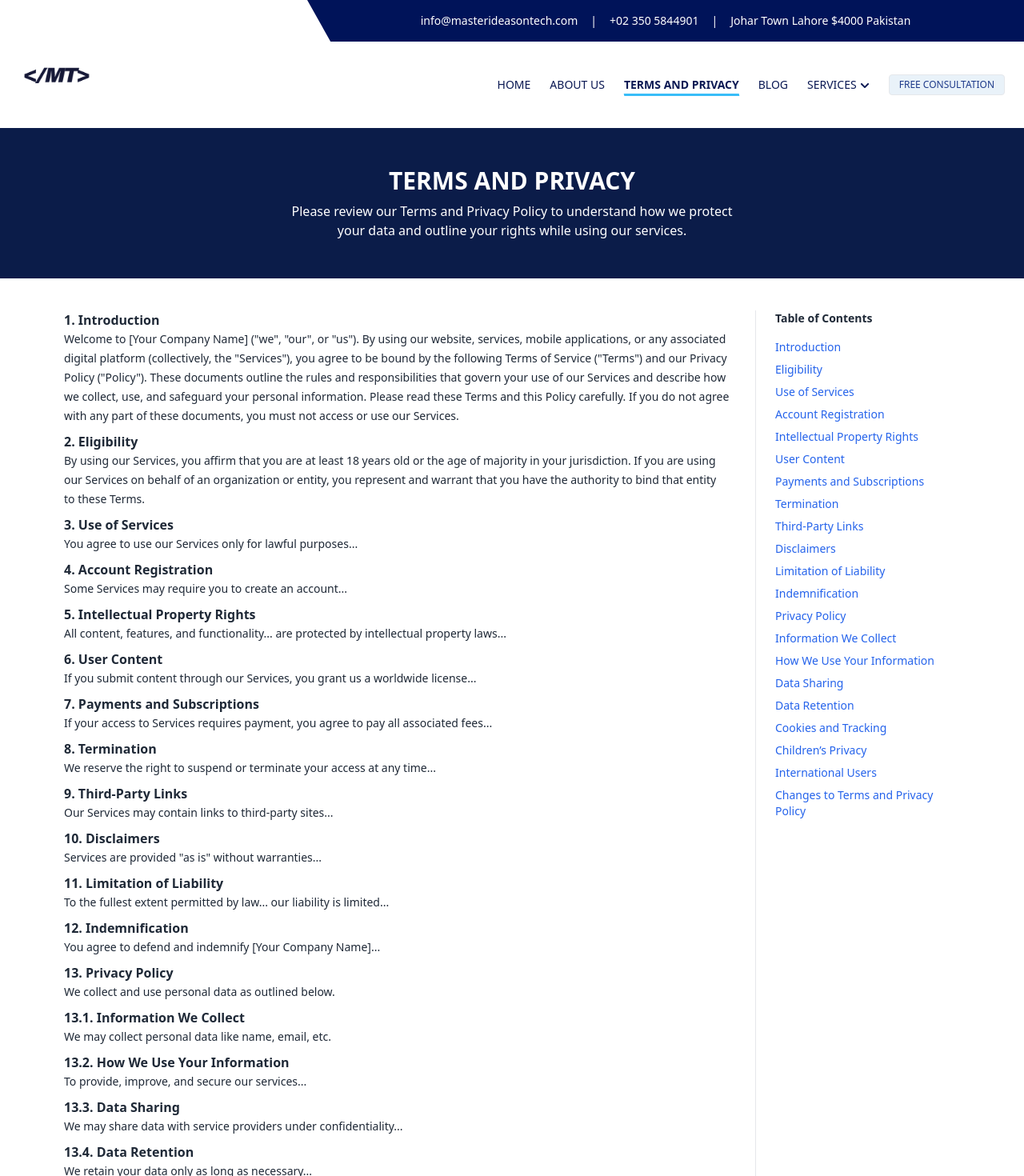
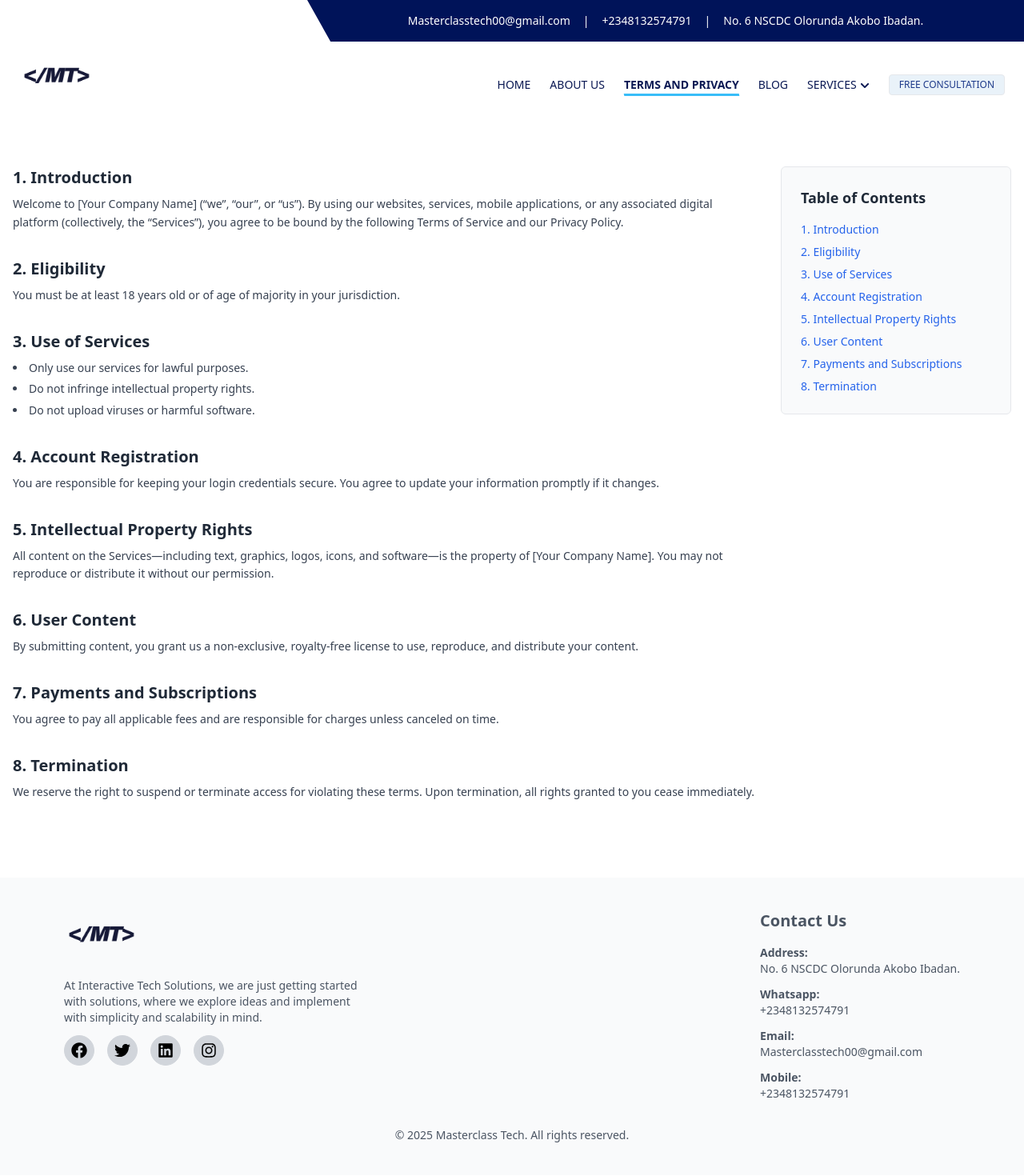
Before and after one commit to dazzycode/masterclasstech, a React (Create React App) app: page /privacy in a window 1280 px wide. Shown: the top 1470 px of the page at 80% size. Built offline with nearby package versions, Linux system fonts and the light colour scheme; what tailwind-clip-path would draw is missing.

Commit message:
Update consultation page and services section

```diff
--- a/src/pages/AboutPage.jsx
+++ b/src/pages/AboutPage.jsx
@@ -36,11 +36,12 @@ const navLinks = [
 
   <div className="absolute top-0 right-0 w-full sm:w-[70%] h-full flex items-center justify-center text-white text-[10px] sm:text-xs md:text-sm z-10 px-2">
     <div className="flex flex-wrap gap-1 sm:gap-4 items-center justify-center text-center leading-tight">
-      <span>info@masterideasontech.com</span>
+      <span>Masterclasstech00@gmail.com</span>
       <span className="hidden sm:inline">|</span>
-      <span>+02 350 5844901</span>
+      <span>+2348132574791</span>
       <span className="hidden sm:inline">|</span>
-      <span className="whitespace-nowrap hidden xs:inline sm:inline">Johar Town Lahore $4000 Pakistan</span>
+      <span className="whitespace-nowrap hidden xs:inline sm:inline">No. 6 NSCDC Olorunda Akobo Ibadan.
+</span>
     </div>
   </div>
 </div>
@@ -304,33 +305,26 @@ const navLinks = [
 
   <p className="mb-3">
     <strong>Address:</strong><br />
-    Jaffer Town Lahore
+No. 6 NSCDC Olorunda Akobo Ibadan.
   </p>
 
+
+
   <p className="mb-3">
-    <strong>WhatsApp Number:</strong><br />
-    54000
-  </p>
+    <strong>Whatsapp:</strong><br />
++2348132574791  </p>
 
   <p className="mb-3">
     <strong>Email:</strong><br />
-    Pakistan
-  </p>
-
-  <p className="mb-3">
-    <strong>Phone:</strong><br />
-    interactivetech@gmail.com
-  </p>
+Masterclasstech00@gmail.com  </p>
 
   <p>
     <strong>Mobile:</strong><br />
-    +92 300 1234567
-  </p>
++2348132574791  </p>
 </div>
 
         </div>
-        <div className="text-center mt-8">© 2025 Inter
-active Tech Solutions. All rights reserved.</div>
+        <div className="text-center mt-8">© 2025 Masterclass Tech. All rights reserved.</div>
       </footer>
     </div></div>
   );
--- a/src/pages/ConsultationPage.jsx
+++ b/src/pages/ConsultationPage.jsx
@@ -93,11 +93,12 @@ const services = [
 
   <div className="absolute top-0 right-0 w-full sm:w-[70%] h-full flex items-center justify-center text-white text-[10px] sm:text-xs md:text-sm z-10 px-2">
     <div className="flex flex-wrap gap-1 sm:gap-4 items-center justify-center text-center leading-tight">
-      <span>info@masterideasontech.com</span>
+       <span>Masterclasstech00@gmail.com</span>
       <span className="hidden sm:inline">|</span>
-      <span>+02 350 5844901</span>
+      <span>+2348132574791</span>
       <span className="hidden sm:inline">|</span>
-      <span className="whitespace-nowrap hidden xs:inline sm:inline">Johar Town Lahore $4000 Pakistan</span>
+      <span className="whitespace-nowrap hidden xs:inline sm:inline">No. 6 NSCDC Olorunda Akobo Ibadan.
+</span>
     </div>
   </div>
 </div>
@@ -398,7 +399,7 @@ const services = [
           />
           <button
             type="submit"
-            className="bg-blue-900 text-white py-3 px-6 rounded-lg mt-2
+            className="bg-blue-900 text-white py-2 px-6 rounded-lg mt-2
 hover:bg-blue-800"
           >
             Book Consultation
@@ -438,18 +439,31 @@ hover:bg-blue-800"
             </div>
           </div>
 
-          <div>
-            <h2 className="font-bold text-xl mb-4">Contact Us</h2>
-            <p className="mb-3"><strong>Address:</strong><br />Jaffer Town Lahore</p>
-            <p className="mb-3"><strong>WhatsApp Number:</strong><br />54000</p>
-            <p className="mb-3"><strong>Email:</strong><br />interactivetech@gmail.com</p>
-            <p className="mb-3"><strong>Phone:</strong><br />Pakistan</p>
-            <p><strong>Mobile:</strong><br />+92 300 1234567</p>
-          </div>
-        </div>
-        <div className="text-center mt-8">
-          © 2025 Interactive Tech Solutions. All rights reserved.
-        </div>
+           <div>
+  <h2 className=" font-bold text-xl mb-4">Contact Us</h2>
+
+  <p className="mb-3">
+    <strong>Address:</strong><br />
+No. 6 NSCDC Olorunda Akobo Ibadan.
+  </p>
+
+
+
+  <p className="mb-3">
+    <strong>Whatsapp:</strong><br />
++2348132574791  </p>
+
+  <p className="mb-3">
+    <strong>Email:</strong><br />
+Masterclasstech00@gmail.com  </p>
+
+  <p>
+    <strong>Mobile:</strong><br />
++2348132574791  </p>
+</div>
+
+        </div>
+        <div className="text-center mt-8">© 2025 Masterclass Tech. All rights reserved.</div>
       </footer>
     </div>
   );
--- a/src/pages/LandinPage.jsx
+++ b/src/pages/LandinPage.jsx
@@ -21,6 +21,7 @@ const LandingPage = () => {
   const [menuOpen, setMenuOpen] = useState(false);
    const [mobileDropdownOpen, setMobileDropdownOpen] = useState(false);
    const location = useLocation();
+
 const navLinks = [
   { name: "HOME", path: "/" },
   { name: "ABOUT US", path: "/about" },
@@ -104,31 +105,45 @@ const navLinks = [
 
 const team = [
    {
-    name: "Osaka Shore",
-    role: "Frontend Developer",
+    name: "Peter Abiola",
+    role: " Director",
     img: "/team1.png",
   },
   {
-    name: "Osaka Obas",
+    name: "Idris Ayobami",
+    role: "Mobile Developer",
+    img: "/team2.png",
+  },
+
+  {
+    name: "Omaka Okoro ",
     role: "Backend Developer",
     img: "/team2.png",
   },
+
    {
-    name: "Peter Aloko",
-    role: "Project Manager",
-    img: "/team2.png",
+    name: "Abdulazeez",
+    role: " Senior Frontend Developer",
+    img: "/team1.png",
   },
    {
-    name: "SARAH DOE",
-    role: "Media Developer",
+    name: "Zainab Bello",
+    role: " Junior Frontend Developer",
+    img: "/team1.png",
+  },
+  {
+    name: "Emmanuel Ogbe",
+    role: " UI/UX Designer",
     img: "/team3.png",
   },
   {
-    name: "SARAH DOE",
-    role: "UI/UX Designer",
+    name: "Victoria Adeola",
+    role: "Project Manager",
     img: "team2.png",
   },
 ];
+const firstChunk = team.slice(0, 5); // First 5 for xl
+const remainingChunk = team.slice(5); // Remaining for second row
   return (
     <div className="font-sans">
       {/* ========= WRAPPED HEADER START ========= */}
@@ -146,11 +161,12 @@ const team = [
 
   <div className="absolute top-0 right-0 w-full sm:w-[70%] h-full flex items-center justify-center text-white text-[10px] sm:text-xs md:text-sm z-10 px-2">
     <div className="flex flex-wrap gap-1 sm:gap-4 items-center justify-center text-center leading-tight">
-      <span>info@masterideasontech.com</span>
+      <span>Masterclasstech00@gmail.com</span>
       <span className="hidden sm:inline">|</span>
-      <span>+02 350 5844901</span>
+      <span>+2348132574791</span>
       <span className="hidden sm:inline">|</span>
-      <span className="whitespace-nowrap hidden xs:inline sm:inline">Johar Town Lahore $4000 Pakistan</span>
+      <span className="whitespace-nowrap hidden xs:inline sm:inline">No. 6 NSCDC Olorunda Akobo Ibadan.
+</span>
     </div>
   </div>
 </div>
@@ -642,8 +658,10 @@ const team = [
     Our certified experts
   </h2>
 
-<div className="grid grid-cols-1 sm:grid-cols-2 md:grid-cols-3 lg:grid-cols-4 xl:grid-cols-5 gap-6 max-w-6xl mx-auto px-4">
-    {team.map((person, i) => (
+  <div className="max-w-6xl mx-auto px-4 space-y-8">
+    {/* Top Grid (5 on xl, 4 on lg, responsive) */}
+    <div className="grid grid-cols-1 sm:grid-cols-2 md:grid-cols-3 lg:grid-cols-4 xl:grid-cols-5 gap-6">
+      {firstChunk.map((person, i) => (
         <div
           key={i}
           className="bg-[#f8f9fb] rounded-lg shadow-md p-4 sm:p-5 w-full max-w-[300px] mx-auto transform transition duration-300 hover:scale-105 hover:shadow-lg"
@@ -669,6 +687,40 @@ const team = [
         </div>
       ))}
     </div>
+
+    {/* Second Row Centered */}
+    {remainingChunk.length > 0 && (
+      <div className="flex flex-wrap justify-center gap-6">
+        {remainingChunk.map((person, i) => (
+          <div
+            key={i}
+            className="bg-[#f8f9fb] rounded-lg shadow-md p-4 sm:p-5 w-full max-w-[300px] transform transition duration-300 hover:scale-105 hover:shadow-lg"
+          >
+            <img
+              src={person.img}
+              alt={person.name}
+              className="w-full h-[150px] object-cover rounded-md mb-4"
+            />
+            <p className="font-semibold text-sm sm:text-base">{person.name}</p>
+            <p className="text-xs text-gray-500 mb-4">{person.role}</p>
+
+            <div className="flex justify-center gap-2">
+              {[FaFacebookF, FaLinkedinIn, FaTwitter].map((Icon, idx) => (
+                <div
+                  key={idx}
+                  className="w-6 h-6 sm:w-7 sm:h-7 flex items-center justify-center rounded-full border border-blue-500 text-blue-500 hover:bg-blue-500 hover:text-white transition duration-300 cursor-pointer"
+                >
+                  <Icon size={10} className="sm:size-3" />
+                </div>
+              ))}
+            </div>
+          </div>
+        ))}
+      </div>
+    )}
+  </div>
+
+
 </section>
 
 
@@ -731,33 +783,26 @@ const team = [
 
   <p className="mb-3">
     <strong>Address:</strong><br />
-        Jaffer Town Lahore
+No. 6 NSCDC Olorunda Akobo Ibadan.
   </p>
 
+
+
   <p className="mb-3">
-        <strong>WhatsApp Number:</strong><br />
-        54000
-      </p>
+    <strong>Whatsapp:</strong><br />
++2348132574791  </p>
 
   <p className="mb-3">
     <strong>Email:</strong><br />
-        Pakistan
-      </p>
-
-      <p className="mb-3">
-        <strong>Phone:</strong><br />
-        interactivetech@gmail.com
-      </p>
+Masterclasstech00@gmail.com  </p>
 
   <p>
     <strong>Mobile:</strong><br />
-        +92 300 1234567
-      </p>
++2348132574791  </p>
 </div>
 
         </div>
-            <div className="text-center mt-8">© 2025 Inter
-    active Tech Solutions. All rights reserved.</div>
+        <div className="text-center mt-8">© 2025 Masterclass Tech. All rights reserved.</div>
           </footer>
     </div>
 
--- a/src/pages/PrivacyPage.jsx
+++ b/src/pages/PrivacyPage.jsx
@@ -17,6 +17,23 @@ const navLinks = [
   { name: "TERMS AND PRIVACY", path: "/privacy" },
   { name: "BLOG", path: "#" },
 ];
+const sections = [
+    { id: "introduction", title: "1. Introduction", content: `Welcome to [Your Company Name] (“we”, “our”, or “us”). By using our websites, services, mobile applications, or any associated digital platform (collectively, the “Services”), you agree to be bound by the following Terms of Service and our Privacy Policy.` },
+    { id: "eligibility", title: "2. Eligibility", content: `You must be at least 18 years old or of age of majority in your jurisdiction.` },
+    { id: "use", title: "3. Use of Services", content: (
+      <ul className="list-disc list-inside space-y-1">
+        <li>Only use our services for lawful purposes.</li>
+        <li>Do not infringe intellectual property rights.</li>
+        <li>Do not upload viruses or harmful software.</li>
+      </ul>
+    )},
+    { id: "account", title: "4. Account Registration", content: `You are responsible for keeping your login credentials secure. You agree to update your information promptly if it changes.` },
+    { id: "ip", title: "5. Intellectual Property Rights", content: `All content on the Services—including text, graphics, logos, icons, and software—is the property of [Your Company Name]. You may not reproduce or distribute it without our permission.` },
+    { id: "content", title: "6. User Content", content: `By submitting content, you grant us a non-exclusive, royalty-free license to use, reproduce, and distribute your content.` },
+    { id: "payments", title: "7. Payments and Subscriptions", content: `You agree to pay all applicable fees and are responsible for charges unless canceled on time.` },
+    { id: "termination", title: "8. Termination", content: `We reserve the right to suspend or terminate access for violating these terms. Upon termination, all rights granted to you cease immediately.` },
+  ];
+
   return (
     <div className="min-h-screen bg-white text-gray-800">
       {/* Top Nav */}
@@ -36,11 +53,12 @@ const navLinks = [
 
   <div className="absolute top-0 right-0 w-full sm:w-[70%] h-full flex items-center justify-center text-white text-[10px] sm:text-xs md:text-sm z-10 px-2">
     <div className="flex flex-wrap gap-1 sm:gap-4 items-center justify-center text-center leading-tight">
-      <span>info@masterideasontech.com</span>
+      <span>Masterclasstech00@gmail.com</span>
       <span className="hidden sm:inline">|</span>
-      <span>+02 350 5844901</span>
+      <span>+2348132574791</span>
       <span className="hidden sm:inline">|</span>
-      <span className="whitespace-nowrap hidden xs:inline sm:inline">Johar Town Lahore $4000 Pakistan</span>
+      <span className="whitespace-nowrap hidden xs:inline sm:inline">No. 6 NSCDC Olorunda Akobo Ibadan.
+</span>
     </div>
   </div>
 </div>
@@ -181,152 +199,37 @@ const navLinks = [
 
       {/* Main Section */}
 
-    <div className="bg-white text-gray-800 font-sans">
-      {/* Header Section */}
-      <div className="bg-[#0B1C49] text-white py-12 px-4 text-center">
-        <h1 className="text-3xl font-bold mb-2">TERMS AND PRIVACY</h1>
-        <p className="max-w-xl mx-auto">
-          Please review our Terms and Privacy Policy to understand how we protect your data
-          and outline your rights while using our services.
-        </p>
-      </div>
 
-      {/* Main Content */}
-      <div className="max-w-6xl mx-auto px-4 py-10 flex flex-col lg:flex-row gap-8">
-        {/* Left: Terms Content */}
-        <div className="flex-1 space-y-2 text-sm leading-6">
-          {[
-            {
-              title: "1. Introduction",
-              content: `Welcome to [Your Company Name] ("we", "our", or "us"). By using our website, services, mobile applications, or any associated digital platform (collectively, the "Services"), you agree to be bound by the following Terms of Service ("Terms") and our Privacy Policy ("Policy"). These documents outline the rules and responsibilities that govern your use of our Services and describe how we collect, use, and safeguard your personal information.
-Please read these Terms and this Policy carefully. If you do not agree with any part of these documents, you must not access or use our Services.`
-            },
-            {
-              title: "2. Eligibility",
-              content: `By using our Services, you affirm that you are at least 18 years old or the age of majority in your jurisdiction. If you are using our Services on behalf of an organization or entity, you represent and warrant that you have the authority to bind that entity to these Terms.`
-            },
-            {
-              title: "3. Use of Services",
-              content: `You agree to use our Services only for lawful purposes...`
-            },
-            {
-              title: "4. Account Registration",
-              content: `Some Services may require you to create an account...`
-            },
-            {
-              title: "5. Intellectual Property Rights",
-              content: `All content, features, and functionality... are protected by intellectual property laws...`
-            },
-            {
-              title: "6. User Content",
-              content: `If you submit content through our Services, you grant us a worldwide license...`
-            },
-            {
-              title: "7. Payments and Subscriptions",
-              content: `If your access to Services requires payment, you agree to pay all associated fees...`
-            },
-            {
-              title: "8. Termination",
-              content: `We reserve the right to suspend or terminate your access at any time...`
-            },
-            {
-              title: "9. Third-Party Links",
-              content: `Our Services may contain links to third-party sites...`
-            },
-            {
-              title: "10. Disclaimers",
-              content: `Services are provided "as is" without warranties...`
-            },
-            {
-              title: "11. Limitation of Liability",
-              content: `To the fullest extent permitted by law... our liability is limited...`
-            },
-            {
-              title: "12. Indemnification",
-              content: `You agree to defend and indemnify [Your Company Name]...`
-            },
-            {
-              title: "13. Privacy Policy",
-              content: `We collect and use personal data as outlined below.`
-            },
-            {
-              title: "13.1. Information We Collect",
-              content: `We may collect personal data like name, email, etc.`
-            },
-            {
-              title: "13.2. How We Use Your Information",
-              content: `To provide, improve, and secure our services...`
-            },
-            {
-              title: "13.3. Data Sharing",
-              content: `We may share data with service providers under confidentiality...`
-            },
-            {
-              title: "13.4. Data Retention",
-              content: `We retain your data only as long as necessary...`
-            },
-            {
-              title: "13.5. Cookies and Tracking",
-              content: `We may use cookies to enhance user experience.`
-            },
-            {
-              title: "13.6. Children’s Privacy",
-              content: `Our Services are not intended for users under 13.`
-            },
-            {
-              title: "13.7. International Users",
-              content: `Your data may be processed outside your home country...`
-            },
-            {
-              title: "14. Changes to Terms and Privacy Policy",
-              content: `We may update our Terms and Policy. Please review regularly.`
-            },
-          ].map((section, index) => (
-            <div key={index} id={`section-${index}`}>
-              <h2 className="font-semibold text-base ">{section.title}</h2>
-              <p>{section.content}</p>
-            </div>
+
+    <div className="max-w-7xl mx-auto px-4 py-12 grid grid-cols-1 lg:grid-cols-4 gap-8">
+
+      {/* Main Terms Section */}
+      <div className="lg:col-span-3 space-y-8">
+        {sections.map((section) => (
+          <section key={section.id} id={section.id}>
+            <h2 className="text-xl font-bold mb-2">{section.title}</h2>
+            <div className="text-gray-700 text-sm leading-relaxed">{section.content}</div>
+          </section>
         ))}
       </div>
 
-        {/* Right: Table of Contents */}
-        <aside className="lg:w-64 lg:sticky lg:top-24 text-sm border-l pl-6 hidden lg:block">
-          <h3 className="font-semibold mb-4">Table of Contents</h3>
-          <ul className="space-y-2">
-            {[
-              "Introduction",
-              "Eligibility",
-              "Use of Services",
-              "Account Registration",
-              "Intellectual Property Rights",
-              "User Content",
-              "Payments and Subscriptions",
-              "Termination",
-              "Third-Party Links",
-              "Disclaimers",
-              "Limitation of Liability",
-              "Indemnification",
-              "Privacy Policy",
-              "Information We Collect",
-              "How We Use Your Information",
-              "Data Sharing",
-              "Data Retention",
-              "Cookies and Tracking",
-              "Children’s Privacy",
-              "International Users",
-              "Changes to Terms and Privacy Policy"
-            ].map((item, i) => (
-              <li key={i}>
-                <a href={`#section-${i}`} className="text-blue-600 hover:underline">
-
-          {item}
+      {/* Sidebar Table of Contents */}
+      <aside className="lg:col-span-1 bg-gray-50 border border-gray-200 p-6 rounded-md sticky top-6 h-fit">
+        <h3 className="text-lg font-semibold mb-4">Table of Contents</h3>
+        <ul className="space-y-2 text-sm text-blue-600">
+          {sections.map((section) => (
+            <li key={section.id}>
+              <a href={`#${section.id}`} className="hover:underline">
+                {section.title}
               </a>
             </li>
           ))}
         </ul>
       </aside>
+
     </div>
-    </div>
+
+
  {/* Footer */}
       <footer className="bg-gray-50 mt-12 py-10 text-sm text-gray-600">
         <div className="max-w-6xl mx-auto px-4 md:flex justify-between">
@@ -376,33 +279,26 @@ Please read these Terms and this Policy carefully. If you do not agree with any
 
   <p className="mb-3">
     <strong>Address:</strong><br />
-    Jaffer Town Lahore
+No. 6 NSCDC Olorunda Akobo Ibadan.
   </p>
 
+
+
   <p className="mb-3">
-    <strong>WhatsApp Number:</strong><br />
-    54000
-  </p>
+    <strong>Whatsapp:</strong><br />
++2348132574791  </p>
 
   <p className="mb-3">
     <strong>Email:</strong><br />
-    Pakistan
-  </p>
-
-  <p className="mb-3">
-    <strong>Phone:</strong><br />
-    interactivetech@gmail.com
-  </p>
+Masterclasstech00@gmail.com  </p>
 
   <p>
     <strong>Mobile:</strong><br />
-    +92 300 1234567
-  </p>
++2348132574791  </p>
 </div>
 
         </div>
-        <div className="text-center mt-8">© 2025 Inter
-active Tech Solutions. All rights reserved.</div>
+        <div className="text-center mt-8">© 2025 Masterclass Tech. All rights reserved.</div>
       </footer>
     </div></div>
   );
--- a/src/pages/ServicePage.jsx
+++ b/src/pages/ServicePage.jsx
@@ -40,11 +40,12 @@ export default function ServicePage() {
 
   <div className="absolute top-0 right-0 w-full sm:w-[70%] h-full flex items-center justify-center text-white text-[10px] sm:text-xs md:text-sm z-10 px-2">
     <div className="flex flex-wrap gap-1 sm:gap-4 items-center justify-center text-center leading-tight">
-      <span>info@masterideasontech.com</span>
+      <span>Masterclasstech00@gmail.com</span>
       <span className="hidden sm:inline">|</span>
-      <span>+02 350 5844901</span>
+      <span>+2348132574791</span>
       <span className="hidden sm:inline">|</span>
-      <span className="whitespace-nowrap hidden xs:inline sm:inline">Johar Town Lahore $4000 Pakistan</span>
+      <span className="whitespace-nowrap hidden xs:inline sm:inline">No. 6 NSCDC Olorunda Akobo Ibadan.
+</span>
     </div>
   </div>
 </div>
@@ -500,38 +501,31 @@ We design and develop high-performance mobile apps that bring your ideas to life
             </div>
           </div>
 
-         <div>
+        <div>
   <h2 className=" font-bold text-xl mb-4">Contact Us</h2>
 
   <p className="mb-3">
     <strong>Address:</strong><br />
-    Jaffer Town Lahore
+No. 6 NSCDC Olorunda Akobo Ibadan.
   </p>
 
+
+
   <p className="mb-3">
-    <strong>WhatsApp Number:</strong><br />
-    54000
-  </p>
+    <strong>Whatsapp:</strong><br />
++2348132574791  </p>
 
   <p className="mb-3">
     <strong>Email:</strong><br />
-    Pakistan
-  </p>
-
-  <p className="mb-3">
-    <strong>Phone:</strong><br />
-    interactivetech@gmail.com
-  </p>
+Masterclasstech00@gmail.com  </p>
 
   <p>
     <strong>Mobile:</strong><br />
-    +92 300 1234567
-  </p>
++2348132574791  </p>
 </div>
 
         </div>
-        <div className="text-center mt-8">© 2025 Inter
-active Tech Solutions. All rights reserved.</div>
+        <div className="text-center mt-8">© 2025 Masterclass Tech. All rights reserved.</div>
       </footer>
 </div>
   );
```
Lines whose indentation alone changed are shown as unchanged.
